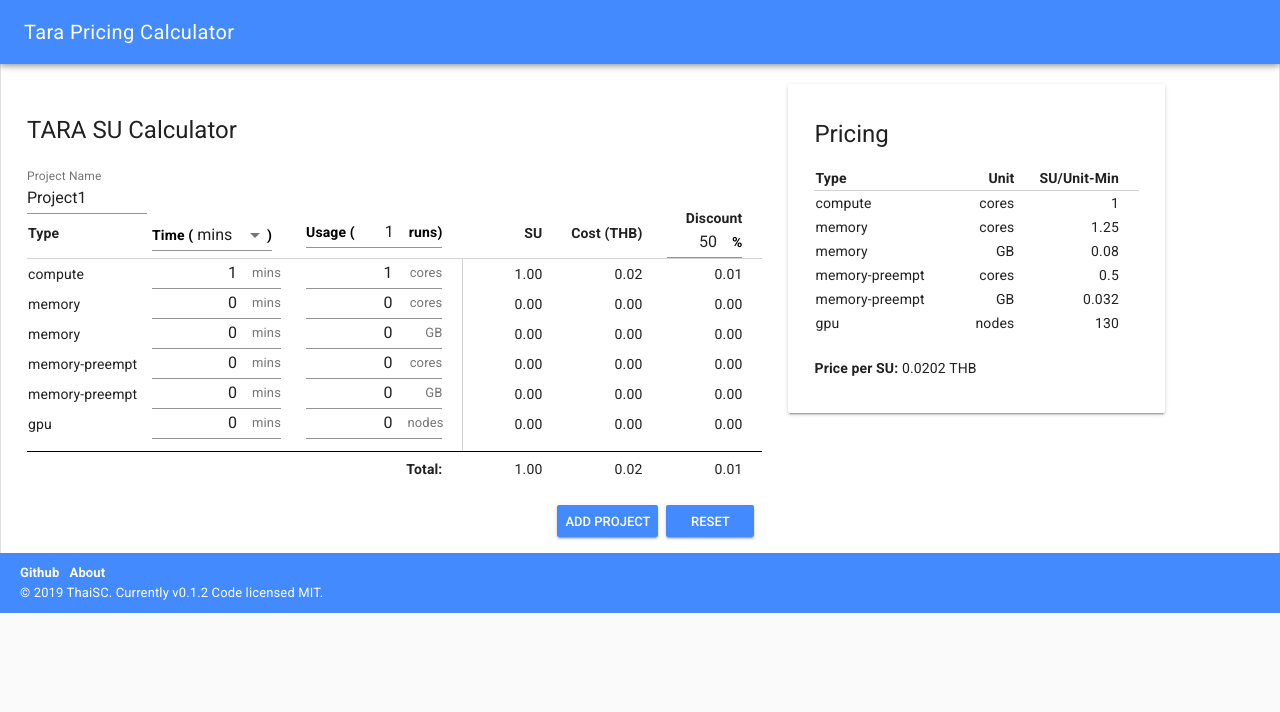
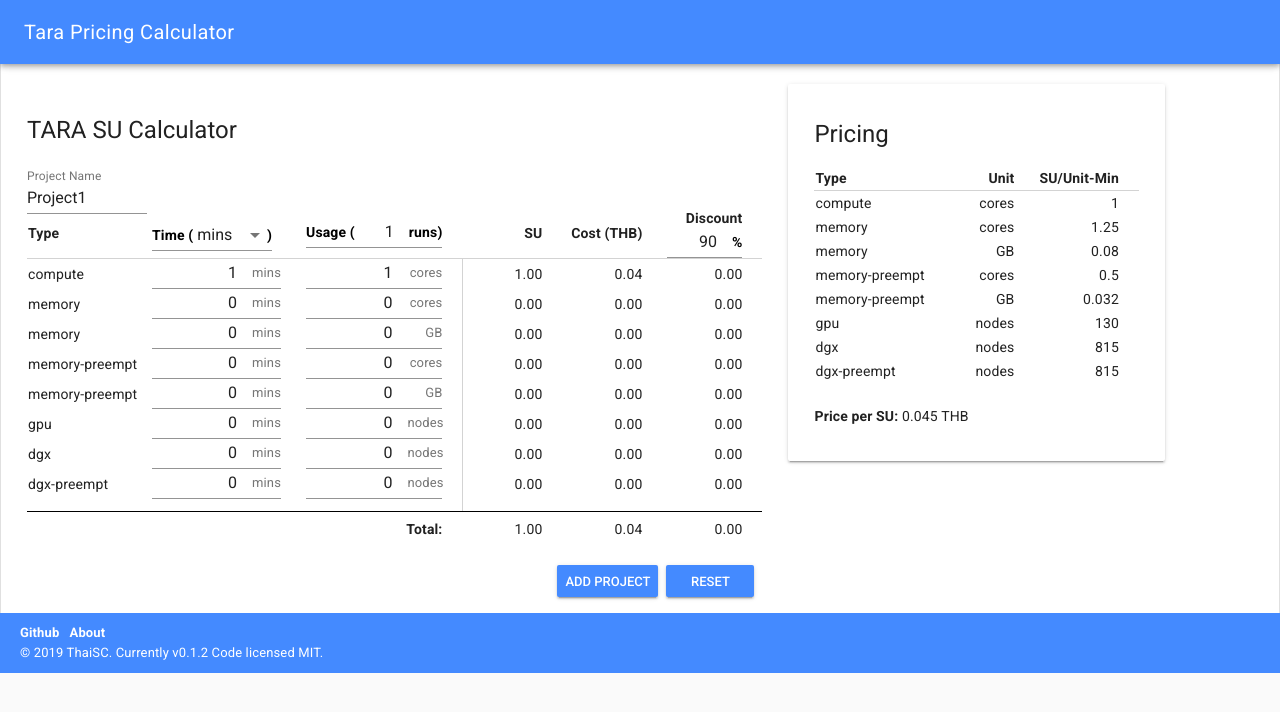
Before and after one commit to puttsk/tara-su-calculator, a Vue app: page / in a window 1280 px wide. Shown: the top 712 px of the page. Built offline with nearby package versions, Linux system fonts and the light colour scheme.

Commit message:
update pricing

```diff
--- a/src/components/TaraCalculator.vue
+++ b/src/components/TaraCalculator.vue
@@ -280,12 +280,26 @@
       usage: 0,
       suFactor: 130,
       unit: "nodes"
+    },
+    {
+      name: "dgx",
+      walltime: 0,
+      usage: 0,
+      suFactor: 815,
+      unit: "nodes"
+    },
+    {
+      name: "dgx-preempt",
+      walltime: 0,
+      usage: 0,
+      suFactor: 815,
+      unit: "nodes"
     }
   ]
 };
 
-var pricePerSU = 0.0202;
-var discountPercent = 50;
+var pricePerSU = 0.045;
+var discountPercent = 90;
 var timeFactor = {
   mins: 1,
   hrs: 60,
```
Also changed, not shown: package.json (+7 -7 lines), 1 other file (tests, documents, lock files or other folders).
